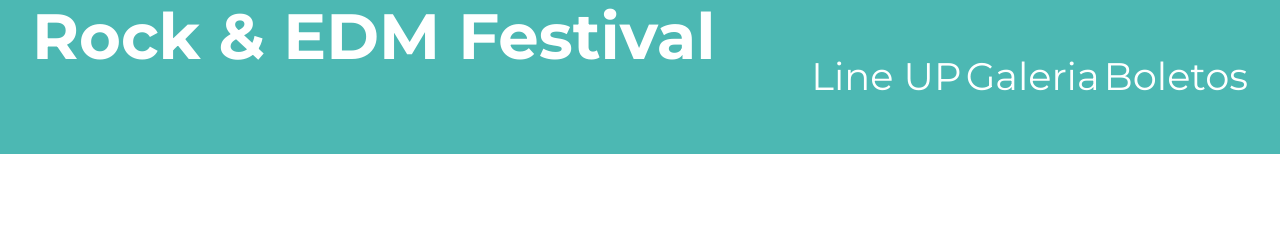
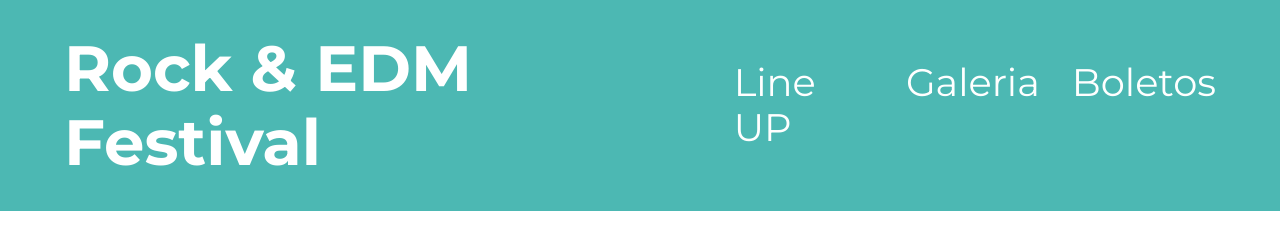
Before and after one commit to LemnisCG/Festival-Music, a website: page index.html in a window 1280 px wide. Drawn offline with Linux system fonts and the light colour scheme.

Commit message:
Modificando html y terminando header

```diff
--- a/index.html
+++ b/index.html
@@ -13,11 +13,9 @@
 <body>
     <header>
         <div class="contenedor contenido-header">
-            <a href="">
-                <h1>Rock & EDM Festival</h1>
-            </a>
+            <h1>Rock & EDM Festival</h1>
 
-            <nav class="navegacion.principal">
+            <nav class="navegacion-principal">
                 <a class="navegacion-nombres" href="#">Line UP</a>
                 <a class="navegacion-nombres" href="#">Galeria</a>
                 <a class="navegacion-nombres" href="#">Boletos</a>
--- a/src/scss/layout/_header.scss
+++ b/src/scss/layout/_header.scss
@@ -1,18 +1,32 @@
 @use 'base/variable' as v;
-
+@use 'base/mixing' as m;
 header{
     background-color: v.$verde;
-    a{
-        color: v.$blanco;
-    }
 
     .contenido-header{
+        padding: 2rem;
         display: flex;
         justify-content: space-between;
         align-items: center;
+
+
+    }
+
+    h1{
+        color: v.$blanco;
+        margin: 0;
     }
 }
 
-.navegacion-nombres{
-    font-size: 2.4rem;
+.navegacion-principal{
+    display: flex;
+    gap: 2rem;
+    a{
+        color: v.$blanco;
+        font-size: 2.4rem;
+
+        &:hover{
+            color: v.$amarillo;
+        }
+    }
 }
```
Also changed, not shown: build/css/app.css.
